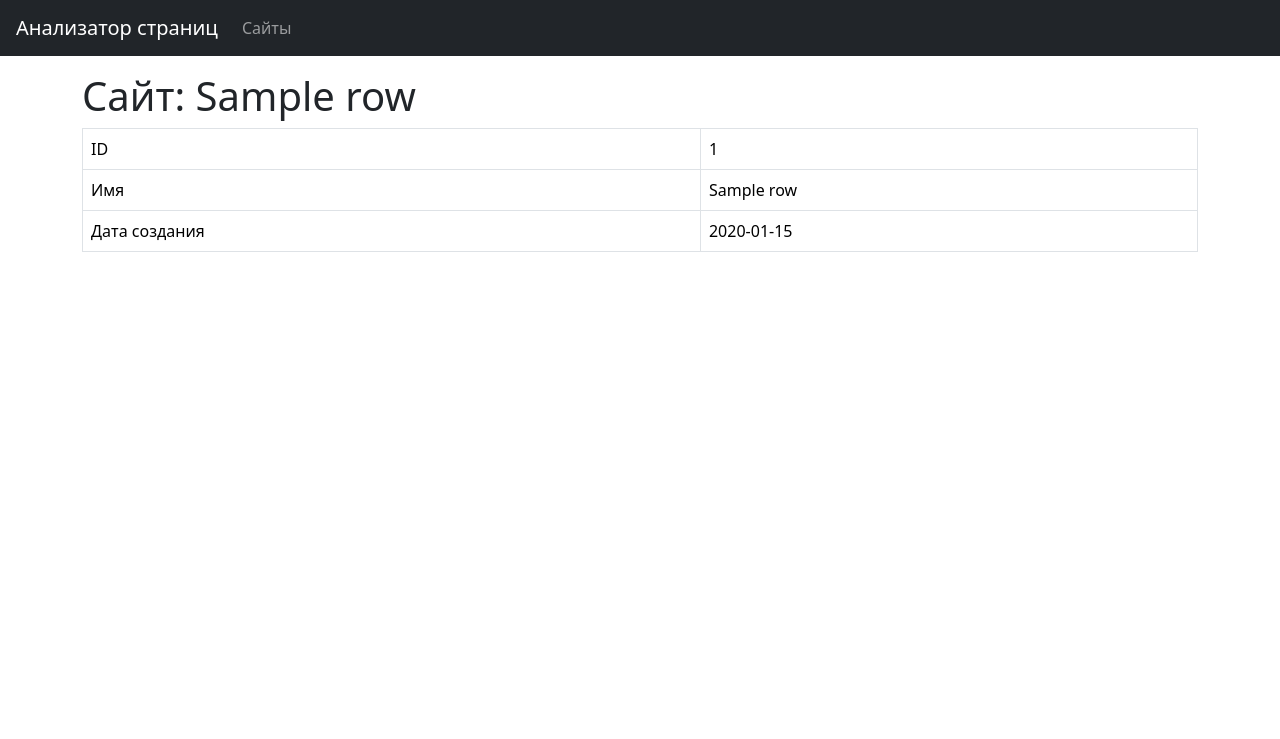
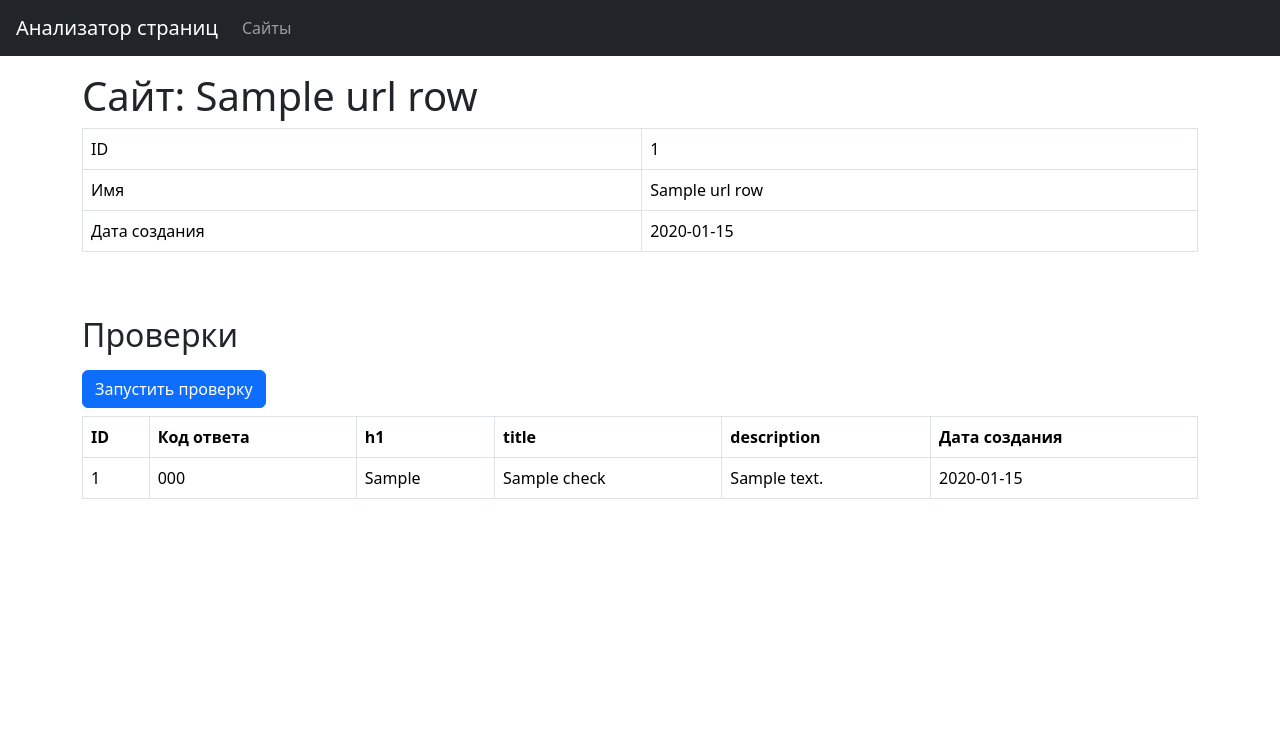
Before and after one commit to erzhan12/python-project-83, a Flask app: template page_analyzer/templates/url_show.html in a window 1280 px wide. Shown: the top 739 px of the page. Run offline with Flask 3, Linux system fonts and the light colour scheme; the template is opened without the code that fills it: most values are stand-ins (such as "Sample title", 1, 10 or a date in 2020).

Commit message:
step 4.1

```diff
--- a/page_analyzer/app.py
+++ b/page_analyzer/app.py
@@ -2,7 +2,8 @@ import os
 from flask import Flask, render_template, request, url_for, redirect
 from flask import flash, get_flashed_messages
 from dotenv import load_dotenv
-from page_analyzer.db import insert_url, read_all, read_url_by_id
+from page_analyzer.db import insert_url, read_url_all, read_url_by_id
+from page_analyzer.db import insert_check, read_url_checks_all
 from page_analyzer.validator import validate
 import logging
 
@@ -53,7 +54,7 @@ def urls_post():
 
 @app.route('/urls')
 def urls_get():
-    urls = read_all()
+    urls = read_url_all()
     # logging.info(urls)
     return render_template(
         'urls.html',
@@ -63,14 +64,34 @@ def urls_get():
 
 @app.get('/urls/<id>')
 def urls_id(id):
-    row = read_url_by_id(id)
-    # logging.info(row)
+    url_row = read_url_by_id(id)
+    url_checks = read_url_checks_all(id)
+    logging.info(url_row)
     messages = get_flashed_messages(with_categories=True)
     return render_template(
             'url_show.html',
             messages=messages,
-            row=row
+            url_row=url_row,
+            url_checks=url_checks
         ), 422
+
+
+@app.post('/urls/<id>/checks')
+def urls_checks_post(id):
+    # read url by id
+    url_row = read_url_by_id(id)
+    # perform checking
+    # TODO
+    # insert new check into DB table
+    insert_check(id)
+    # read all checks from db table
+    url_checks = read_url_checks_all(id)
+    # return render url_show checks=checks
+    return render_template(
+        'url_show.html',
+        url_checks=url_checks,
+        url_row=url_row
+    ), 422
 
 
 # This allows the app to be run directly
--- a/page_analyzer/templates/layout.html
+++ b/page_analyzer/templates/layout.html
@@ -31,6 +31,7 @@
             {% block form %}{% endblock %}
             {% block url_table %}{% endblock %}
             {% block urls_table %}{% endblock %}
+            {% block url_checks %}{% endblock %}
 
         </div>
     </main>
--- a/page_analyzer/templates/url_show.html
+++ b/page_analyzer/templates/url_show.html
@@ -1,7 +1,7 @@
 {% extends "layout.html" %}
 
 {% block header %}
-<h1>Сайт: {{ row['name'] }}</h1>
+<h1>Сайт: {{ url_row['name'] }}</h1>
 {% endblock %}
 
 {% block url_table %}
@@ -10,17 +10,50 @@
         <tbody>
             <tr>
                 <td>ID</td>
-                <td>{{ row['id'] }}</td>
+                <td>{{ url_row['id'] }}</td>
             </tr>
             <tr>
                 <td>Имя</td>
-                <td>{{ row['name'] }}</td>
+                <td>{{ url_row['name'] }}</td>
             </tr>
             <tr>
                 <td>Дата создания</td>
-                <td>{{ row['created_at'].strftime("%Y-%m-%d") }}</td>
+                <td>{{ url_row['created_at'].strftime("%Y-%m-%d") }}</td>
             </tr>
         </tbody>
     </table>
 </div>
 {% endblock %}
+
+{% block url_checks %}
+<h2 class="mt-5 mb-3">Проверки</h2>
+<form method="post" action="{{ url_for('urls_checks_post', id=url_row['id']) }}">
+    <input type="submit" class="btn btn-primary" value="Запустить проверку">
+</form>
+<div>
+    <table class="table table-bordered table-hover mt-2" data-test="checks">
+        <thead>
+            <tr>
+                <th>ID</th>
+                <th>Код ответа</th>
+                <th>h1</th>
+                <th>title</to>
+                <th>description</th>
+                <th>Дата создания</th>
+            </tr>
+        </thead>
+        <tbody>
+            {% for check in url_checks %}
+            <tr>
+                <td>{{ check['id'] }}</td>
+                <td>{{ check['status_code'] }}</td>
+                <td>{{ check['h1'] }}</td>
+                <td>{{ check['title'] }}</td>
+                <td>{{ check['description'] }}</td>
+                <td>{{ check['created_at'].strftime("%Y-%m-%d") }}</td>
+            </tr>
+            {% endfor %}
+        </tbody>
+    </table>
+</div>
+{% endblock %}
--- a/page_analyzer/validator.py
+++ b/page_analyzer/validator.py
@@ -1,7 +1,7 @@
 from page_analyzer.db import read_url
 from validators.url import url as url_validator
 from validators import ValidationError
-import logging
+# import logging
 
 
 def validate(url):
```
Also changed, not shown: database.sql (+10 -0 lines), page_analyzer/db.py (+36 -2 lines).
